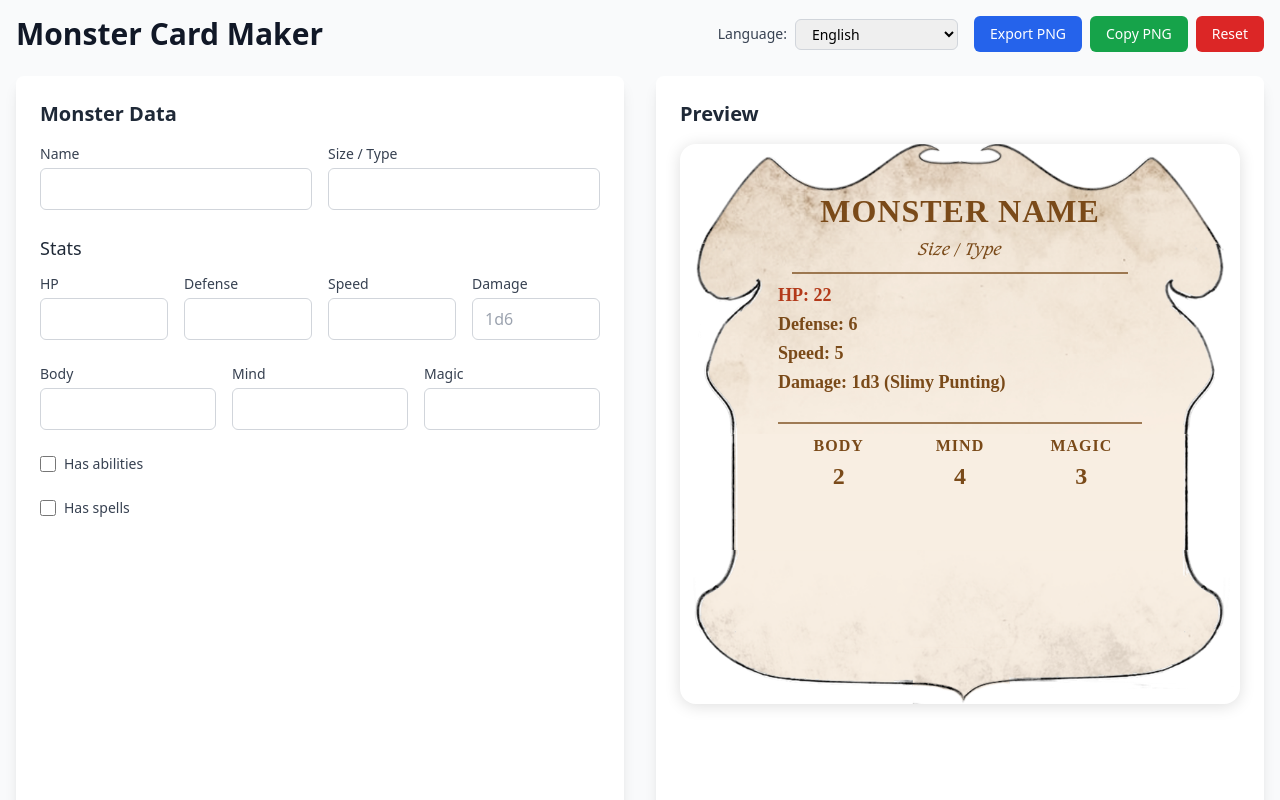
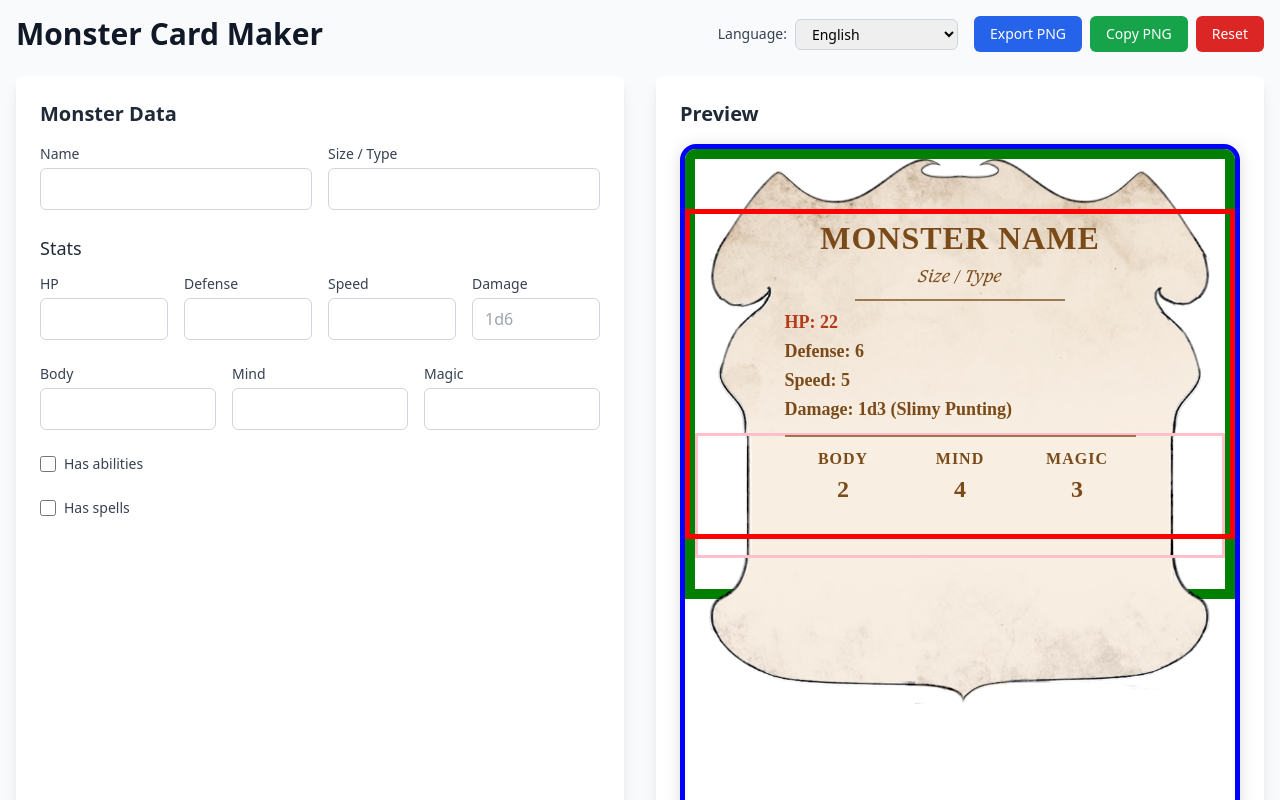
Before and after one commit to bpiccia/omios-ures-monster-card-builder, a React (Vite) app: page / in a window 1280 px wide. Shown: the top 800 px of the page. Built offline with nearby package versions, Linux system fonts and the light colour scheme.

Commit message:
dynamic containers

```diff
--- a/src/MonsterCardMaker.tsx
+++ b/src/MonsterCardMaker.tsx
@@ -115,50 +115,163 @@ interface MonsterCardProps {
   readonly dict: Dictionary;
 }
 
+// Background component: renders seamless scroll background
+function CardBackground({ height, contentHeight }: { readonly height: number, readonly contentHeight: number }) {
+  // The actual rendered images will have different heights than our estimates
+  // Let's use a much simpler approach:
+  // If the container is taller than a reasonable minimum, add 1 middle image
+  // If it's much taller, add more middle images proportionally
+
+  const baseScrollHeight = 400; // Much higher - top + bottom images are taller than estimated
+  const middleImageNaturalHeight = 200; // Middle images are also taller
+
+  // Only add middle images if we need more space than the base scroll provides
+  const extraSpaceNeeded = Math.max(0, height - baseScrollHeight);
+  const middleImagesNeeded = extraSpaceNeeded > 0 ? Math.ceil(extraSpaceNeeded / middleImageNaturalHeight) : 1;
+
+  console.log('CardBackground Heights:', {
+    containerHeight: height,
+    baseScrollHeight,
+    extraSpaceNeeded,
+    middleImageNaturalHeight,
+    middleImagesNeeded,
+    estimatedTotalHeight: baseScrollHeight + (middleImagesNeeded * middleImageNaturalHeight)
+  });
+
+  return (
+    <div style={{ position: 'absolute', top: 0, left: 0, width: '100%', height, zIndex: 1, display: 'flex', flexDirection: 'column', border: '10px solid green' }}>
+      {/* Top image - natural aspect ratio at full width */}
+      <img
+        src="/top.png"
+        alt=""
+        style={{
+          width: '100%',
+          height: 'auto',
+          objectFit: 'contain',
+          display: 'block',
+          flexShrink: 0
+        }}
+      />
+
+      {/* Middle images - repeat as needed */}
+      {Array.from({ length: middleImagesNeeded }, (_, index) => (
+        <img
+          key={index}
+          src="/middle.png"
+          alt=""
+          style={{
+            width: '100%',
+            height: 'auto',
+            objectFit: 'contain',
+            display: 'block',
+            flexShrink: 0,
+            border: '3px solid pink'
+          }}
+        />
+      ))}
+
+      {/* Bottom image - natural aspect ratio at full width */}
+      <img
+        src="/bottom.png"
+        alt=""
+        style={{
+          width: '100%',
+          height: 'auto',
+          objectFit: 'contain',
+          display: 'block',
+          flexShrink: 0
+        }}
+      />
+    </div>
+  );
+}
+
 // MonsterCard component (cleaned)
 function MonsterCard({ monster, dict }: MonsterCardProps) {
-  // You may want to add logic for dynamic heights, etc. Here is a basic cleaned version:
   const hasAbilities = monster.hasAbilities && monster.abilities.length > 0;
   const hasSpells = monster.hasSpells && monster.spells.length > 0;
 
-  // Dynamic middle scroll height: measure content
-  const middleRef = React.useRef<HTMLDivElement>(null);
-  const [middleHeight, setMiddleHeight] = React.useState<number>(320);
+  // Text container ref to measure actual content height
+  const textRef = React.useRef<HTMLDivElement>(null);
+  const [textHeight, setTextHeight] = React.useState<number>(0);
+
   React.useEffect(() => {
-    if (middleRef.current) {
-      setMiddleHeight(middleRef.current.scrollHeight + 32); // add some padding
+    if (textRef.current) {
+      // Use a small delay to ensure content is fully rendered
+      const timer = setTimeout(() => {
+        const measuredHeight = textRef.current!.scrollHeight;
+        setTextHeight(measuredHeight);
+        console.log('Measured text content height:', measuredHeight);
+      }, 50);
+      return () => clearTimeout(timer);
     }
-  }, [monster, dict]);
+  }, [monster, dict, hasAbilities, hasSpells]);
+
+  // Image heights - these should match CardBackground values exactly
+  const topImageHeight = 120;
+  const bottomImageHeight = 80;
+
+  // Padding calculations - text should start inside top image and end inside bottom image
+  const topPadding = 60; // increased padding for top image
+  const bottomPadding = 60; // increased padding for bottom image
+
+  // Total height = measured content + padding for positioning within images
+  // If measured height seems too small, use a calculated fallback
+  const calculatedMinHeight = 200; // Reduced base content estimate
+  const effectiveTextHeight = Math.max(textHeight, calculatedMinHeight);
+  const totalHeight = Math.max(450, effectiveTextHeight + topPadding + bottomPadding); // Reduced from 500
+
+  console.log('Final Height Calculation:', {
+    rawTextHeight: textHeight,
+    effectiveTextHeight,
+    topPadding,
+    bottomPadding,
+    totalHeight,
+    topImageHeight,
+    bottomImageHeight
+  });
 
   return (
+    <div data-card className="w-full mx-auto" style={{ borderRadius: 16, boxShadow: '0 2px 16px #0002', overflow: 'hidden', background: 'none', padding: 0, margin: 0, width: '100%', position: 'relative', height: '800px', border: '5px solid blue' }}>
 
-    <div data-card className="w-full mx-auto" style={{ borderRadius: 16, boxShadow: '0 2px 16px #0002', overflow: 'hidden', background: 'none', padding: 0, margin: 0, width: '100%', display: 'flex', flexDirection: 'column', alignItems: 'center', justifyContent: 'center' }}>
-      {/* Top scroll - preserve aspect ratio */}
-      <div style={{ position: 'relative', width: '100%', padding: 0, margin: 0 }}>
-        <img src="/top.png" alt="" style={{ width: '100%', height: 'auto', objectFit: 'contain', zIndex: 1, display: 'block' }} />
-        {/* Title, subtitle, separator, and stats in top image */}
-        <div style={{ position: 'absolute', top: '15%', left: 0, width: '100%', zIndex: 2, display: 'flex', flexDirection: 'column', alignItems: 'center' }}>
+      {/* Background Container - seamless scroll */}
+      <CardBackground height={totalHeight} contentHeight={textHeight} />
+
+      {/* Text Container - overlays background */}
+      <div
+        style={{
+          position: 'absolute',
+          top: topPadding, // Start at topPadding instead of 0
+          left: 0,
+          zIndex: 2,
+          width: '100%',
+          height: totalHeight - topPadding - bottomPadding, // Content area height only
+          display: 'flex',
+          justifyContent: 'center',
+          alignItems: 'flex-start',
+          border: '5px solid red'
+        }}
+      >
+        <div
+          ref={textRef}
+          style={{ width: '65%', textAlign: 'left', display: 'flex', flexDirection: 'column', justifyContent: 'flex-start' }}
+        >
+
+          {/* Title and basic info - starts in top image */}
           <div style={{ fontFamily: 'QueensPark, serif', color: '#7a4a19', fontWeight: 700, fontSize: 32, textTransform: 'uppercase', textAlign: 'center', letterSpacing: '1px', marginBottom: 0 }}>{monster.name || 'Monster Name'}</div>
           <div style={{ fontFamily: 'Sudbury, serif', fontStyle: 'italic', color: '#7a4a19', fontSize: 18, textAlign: 'center', marginTop: '-2px' }}>{monster.sizeType || 'Size / Type'}</div>
           <hr style={{ width: '60%', border: 'none', borderTop: '2px solid #7a4a19', margin: '12px auto 0 auto', opacity: 0.7 }} />
-          {/* Stats block inside top image */}
-          <div style={{ fontFamily: 'Sudbury, serif', marginTop: '8px', marginBottom: 0, width: '65%', textAlign: 'left' }}>
+
+          {/* Stats block */}
+          <div style={{ fontFamily: 'Sudbury, serif', marginTop: '8px', marginBottom: 0, width: '100%', textAlign: 'left' }}>
             <div style={{ color: '#b33a1a', fontWeight: 700, fontSize: 18, marginBottom: 2 }}>{dict.hp}: <span>{monster.hp || '22'}</span></div>
             <div style={{ color: '#7a4a19', fontWeight: 700, fontSize: 18, marginBottom: 2 }}>{dict.defense}: <span>{monster.defense || '6'}</span></div>
             <div style={{ color: '#7a4a19', fontWeight: 700, fontSize: 18, marginBottom: 2 }}>{dict.speed}: <span>{monster.speed || '5'}</span></div>
             <div style={{ color: '#7a4a19', fontWeight: 700, fontSize: 18 }}>{dict.damage}: <span>{monster.damage || '1d3 (Slimy Punting)'}</span></div>
           </div>
-        </div>
-      </div>
 
-      {/* Middle scroll: all content inside image */}
-      <div style={{ position: 'relative', width: '100%', minHeight: middleHeight }}>
-        <img src="/middle.png" alt="" style={{ position: 'absolute', top: 0, left: 0, width: '100%', height: '100%', objectFit: 'fill', zIndex: 1 }} />
-        <div ref={middleRef} style={{ position: 'relative', zIndex: 2, width: '100%', display: 'flex', justifyContent: 'center', alignItems: 'flex-start', padding: 0, marginTop: '-16px' }}>
-          <div style={{ width: '65%', marginTop: '-8px', marginBottom: '0', textAlign: 'left', display: 'flex', flexDirection: 'column', justifyContent: 'flex-start' }}>
           {/* Attributes */}
           <hr style={{ width: '100%', border: 'none', borderTop: '2px solid #7a4a19', margin: '12px 0 10px 0', opacity: 0.7 }} />
-            {/* Attributes */}
           <div style={{ display: 'flex', justifyContent: 'space-between', marginBottom: 8, fontFamily: 'QueensPark, serif', textAlign: 'center' }}>
             <div style={{ flex: 1 }}>
               <div style={{ color: '#7a4a19', fontWeight: 700, fontSize: 16, textTransform: 'uppercase', letterSpacing: '1px' }}>{dict.body}</div>
@@ -173,7 +286,8 @@ function MonsterCard({ monster, dict }: MonsterCardProps) {
               <div style={{ color: '#7a4a19', fontWeight: 700, fontSize: 24, fontFamily: 'Sudbury, serif' }}>{monster.magic || '3'}</div>
             </div>
           </div>
-            {/* Only add separator if abilities or spells exist */}
+
+          {/* Dynamic content - flows through middle into bottom */}
           {(hasAbilities || hasSpells) && (
             <hr style={{ width: '100%', border: 'none', borderTop: '2px solid #7a4a19', margin: '12px 0 10px 0', opacity: 0.7 }} />
           )}
@@ -196,7 +310,6 @@ function MonsterCard({ monster, dict }: MonsterCardProps) {
           {/* Spells */}
           {hasSpells && (
             <>
-                {/* Only add separator if abilities exist, not duplicated */}
               {hasAbilities && (
                 <hr style={{ width: '100%', border: 'none', borderTop: '2px solid #7a4a19', margin: '12px 0 10px 0', opacity: 0.7 }} />
               )}
@@ -211,13 +324,8 @@ function MonsterCard({ monster, dict }: MonsterCardProps) {
               </div>
             </>
           )}
+
         </div>
-        </div>
-      </div>
-
-      {/* Bottom scroll always at the end - not cropped */}
-      <div style={{ position: 'relative', width: '100%', padding: 0, margin: 0 }}>
-        <img src="/bottom.png" alt="" style={{ width: '100%', height: 'auto', objectFit: 'contain', zIndex: 1, display: 'block' }} />
       </div>
     </div>
   );
@@ -636,7 +744,7 @@ export default function MonsterCardMaker({
           </div>
 
           {/* Preview Panel */}
-          <div className="bg-white rounded-lg shadow-lg p-6" style={{ minHeight: 900 }}>
+          <div className="bg-white rounded-lg shadow-lg p-6">
             <h2 className="text-xl font-semibold mb-4 text-gray-800">{dict.preview}</h2>
 
             <div className="flex justify-center">
```
Lines whose indentation alone changed are shown as unchanged.
